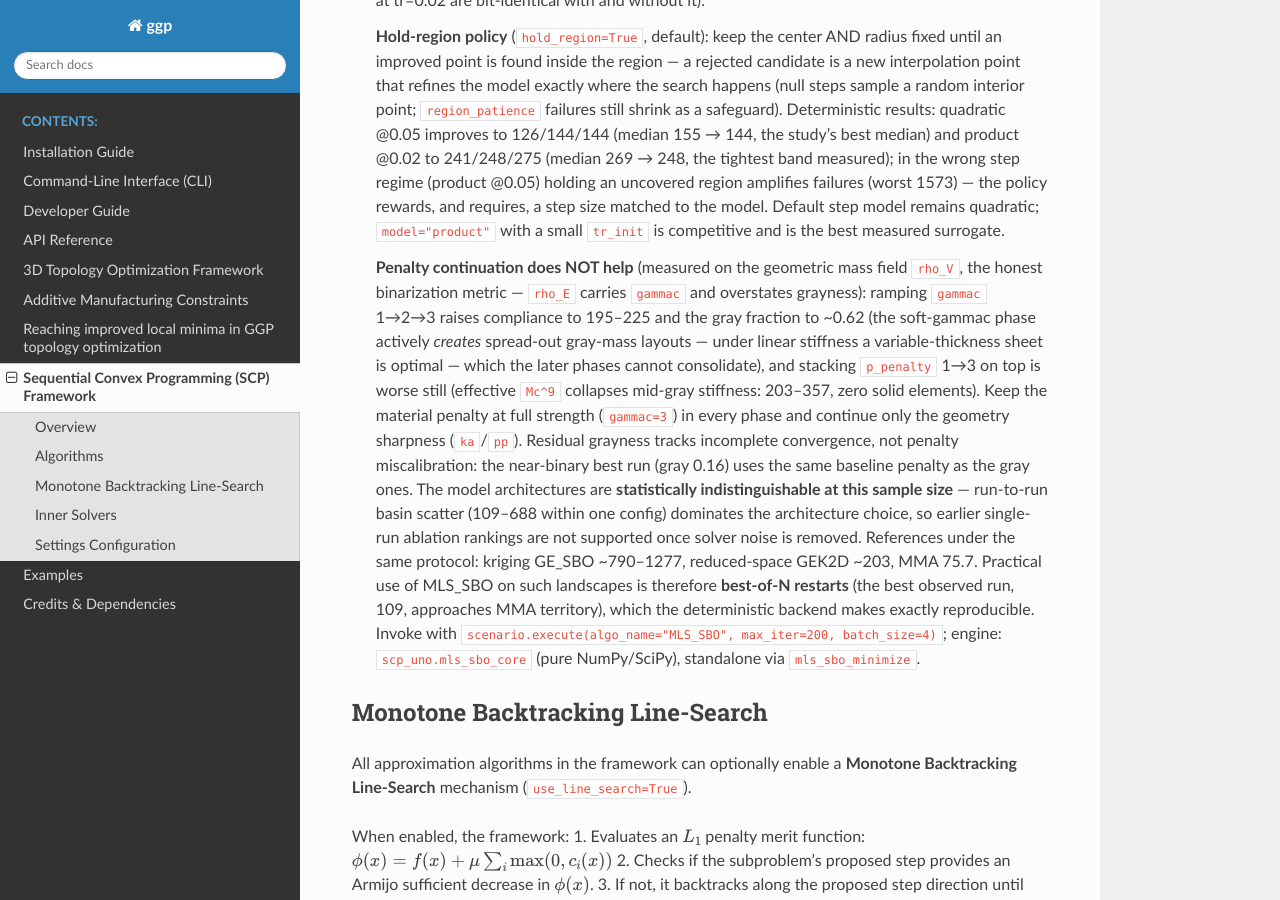
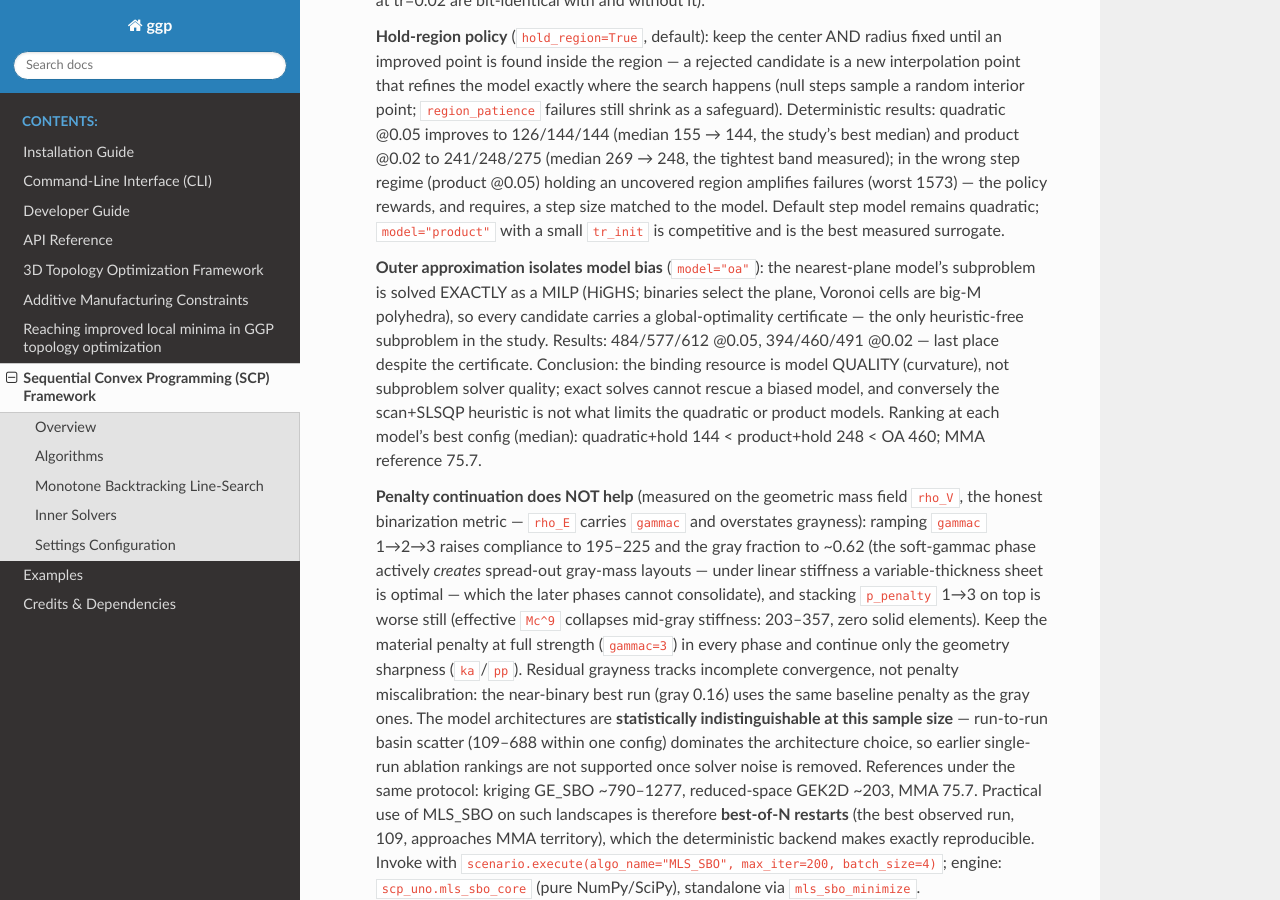
Before and after one commit to SimoneConiglio/generalized_geometry_projection, a Sphinx documentation site: the page built from docs/scp_uno_guide.rst, in a window 1280 px wide and 900 px high, scrolled down 3786 px. Built offline with Sphinx 7.4.7 and the Read the Docs theme 3.1.0, drawn with Linux system fonts in a browser that asks for light colours.

Commit message:
Docs: OA results - exact subproblems cannot rescue a biased model
Co-Authored-By: Claude Fable 5 <noreply@anthropic.com>
Claude-Session: https://claude.ai/code/session_01CG7waKSaRC4EUnPzca3QFu

```diff
--- a/docs/scp_uno_guide.rst
+++ b/docs/scp_uno_guide.rst
@@ -203,6 +203,18 @@ The framework provides seven major algorithms:
    remains quadratic; ``model="product"`` with a small ``tr_init`` is
    competitive and is the best measured surrogate.
 
+   **Outer approximation isolates model bias** (``model="oa"``): the
+   nearest-plane model's subproblem is solved EXACTLY as a MILP (HiGHS;
+   binaries select the plane, Voronoi cells are big-M polyhedra), so
+   every candidate carries a global-optimality certificate — the only
+   heuristic-free subproblem in the study. Results: 484/577/612 @0.05,
+   394/460/491 @0.02 — last place despite the certificate. Conclusion:
+   the binding resource is model QUALITY (curvature), not subproblem
+   solver quality; exact solves cannot rescue a biased model, and
+   conversely the scan+SLSQP heuristic is not what limits the quadratic
+   or product models. Ranking at each model's best config (median):
+   quadratic+hold 144 < product+hold 248 < OA 460; MMA reference 75.7.
+
    **Penalty continuation does NOT help** (measured on the geometric mass
    field ``rho_V``, the honest binarization metric — ``rho_E`` carries
    ``gammac`` and overstates grayness): ramping ``gammac`` 1→2→3 raises
```
